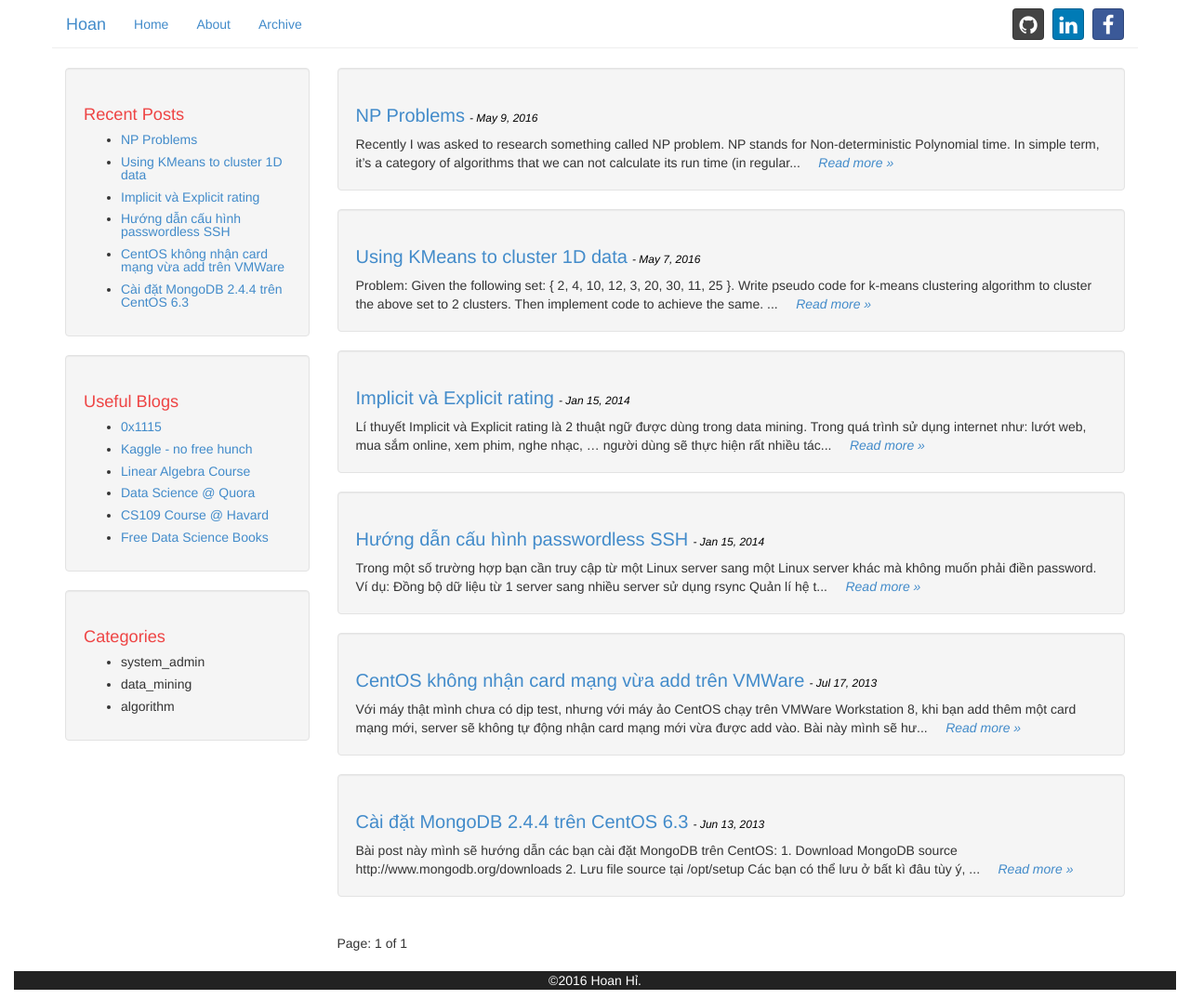
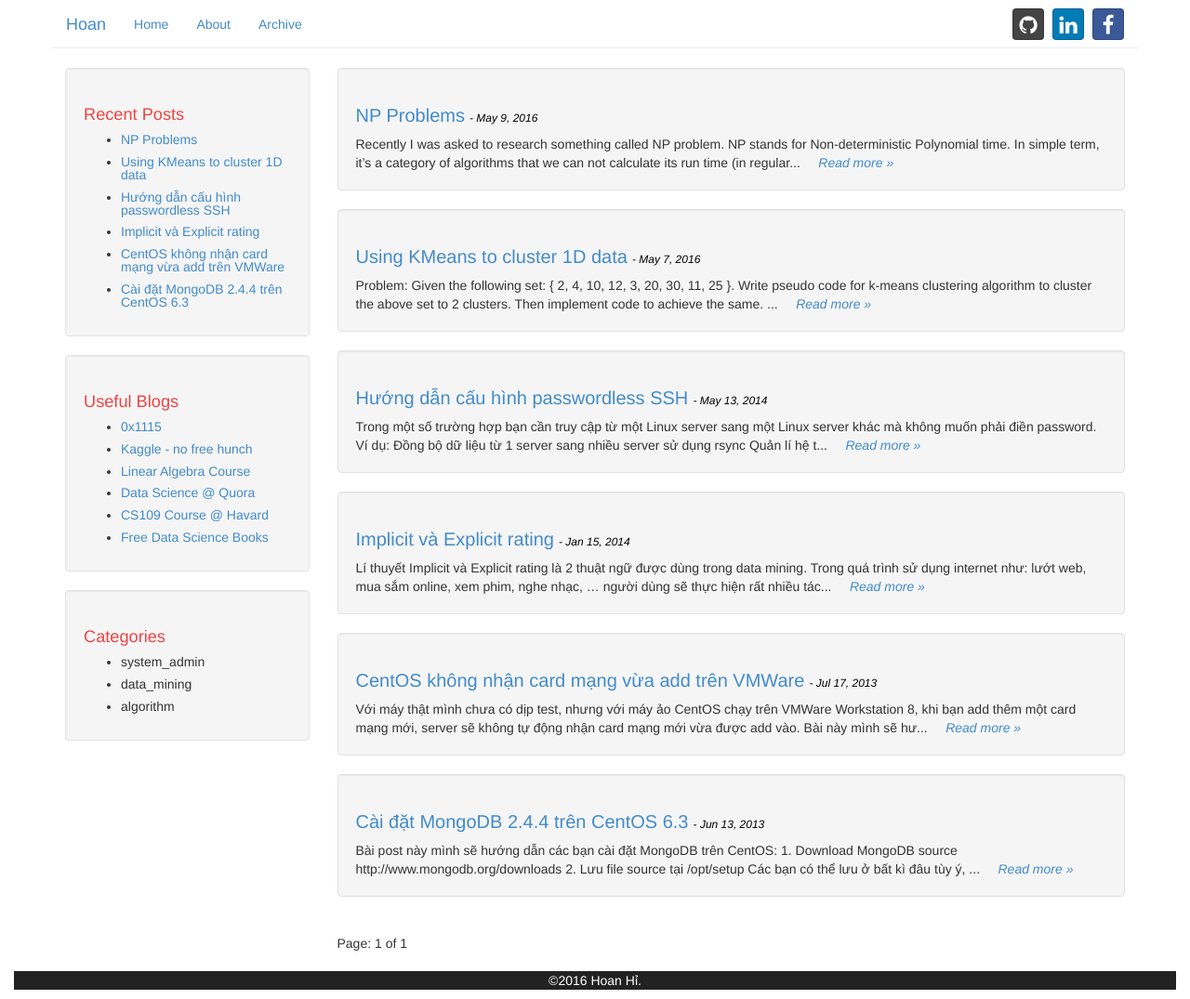
Before and after one commit to hoanvu/hoanvu.github.io, a Jekyll site: the page built from index.html, in a window 1280 px wide. Shown: the whole page at 93% size. Built offline with Jekyll 4.4.1, drawn with Linux system fonts in a browser that asks for light colours; the list of posts is cut into pages by our own code.

Commit message:
modify publish time

```diff
--- a/_posts/2014-01-15-huong-dan-cau-hinh-passwordless-ssh.md
+++ b/_posts/2014-05-13-huong-dan-cau-hinh-passwordless-ssh.md
@@ -1,7 +1,7 @@
 ---
 layout: post
 title: "Hướng dẫn cấu hình passwordless SSH"
-date: 2014-01-15 10:20:20 +0700
+date: 2014-05-13 10:20:20 +0700
 categories: system_admin
 tags: system_admin passwordless_ssh
 ---
```
